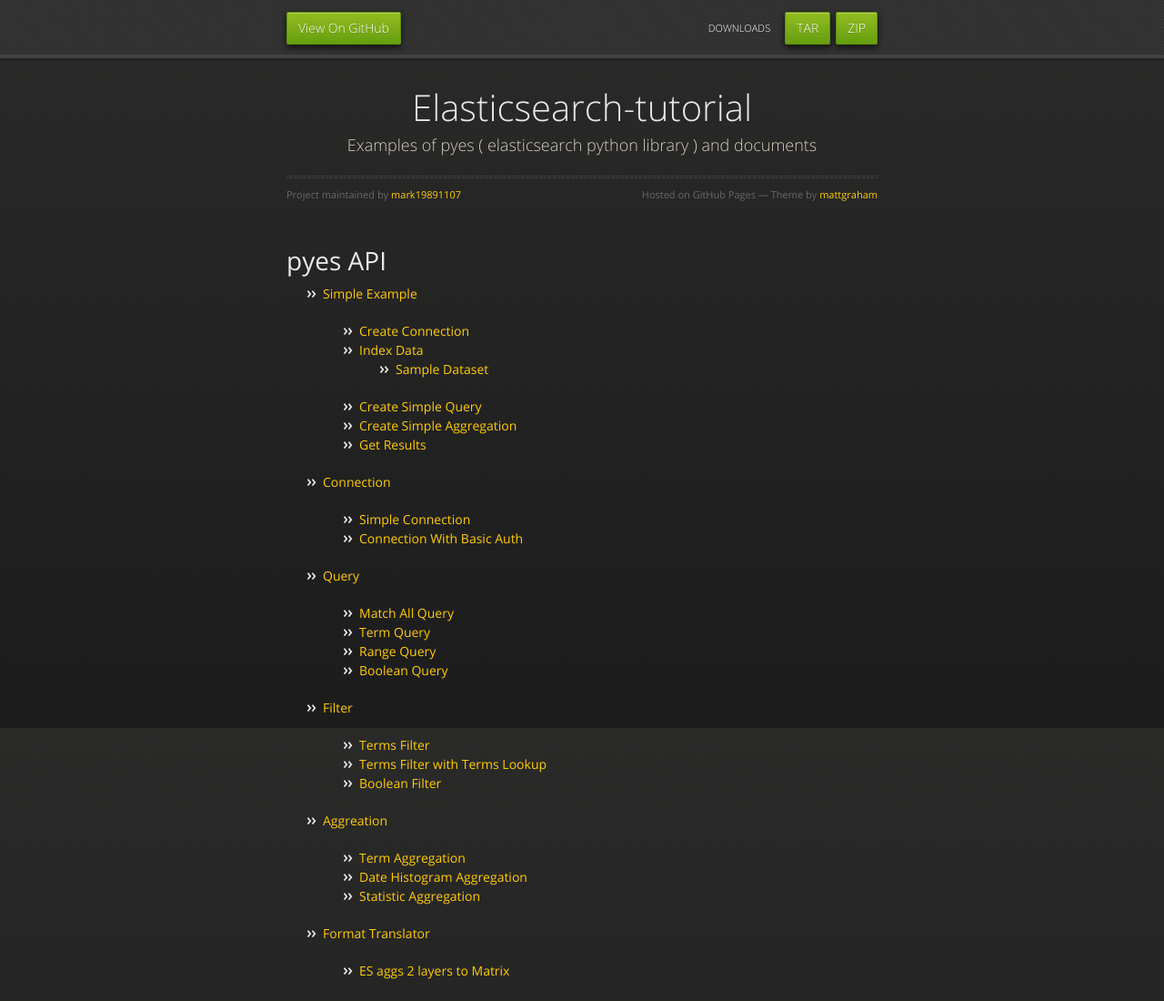
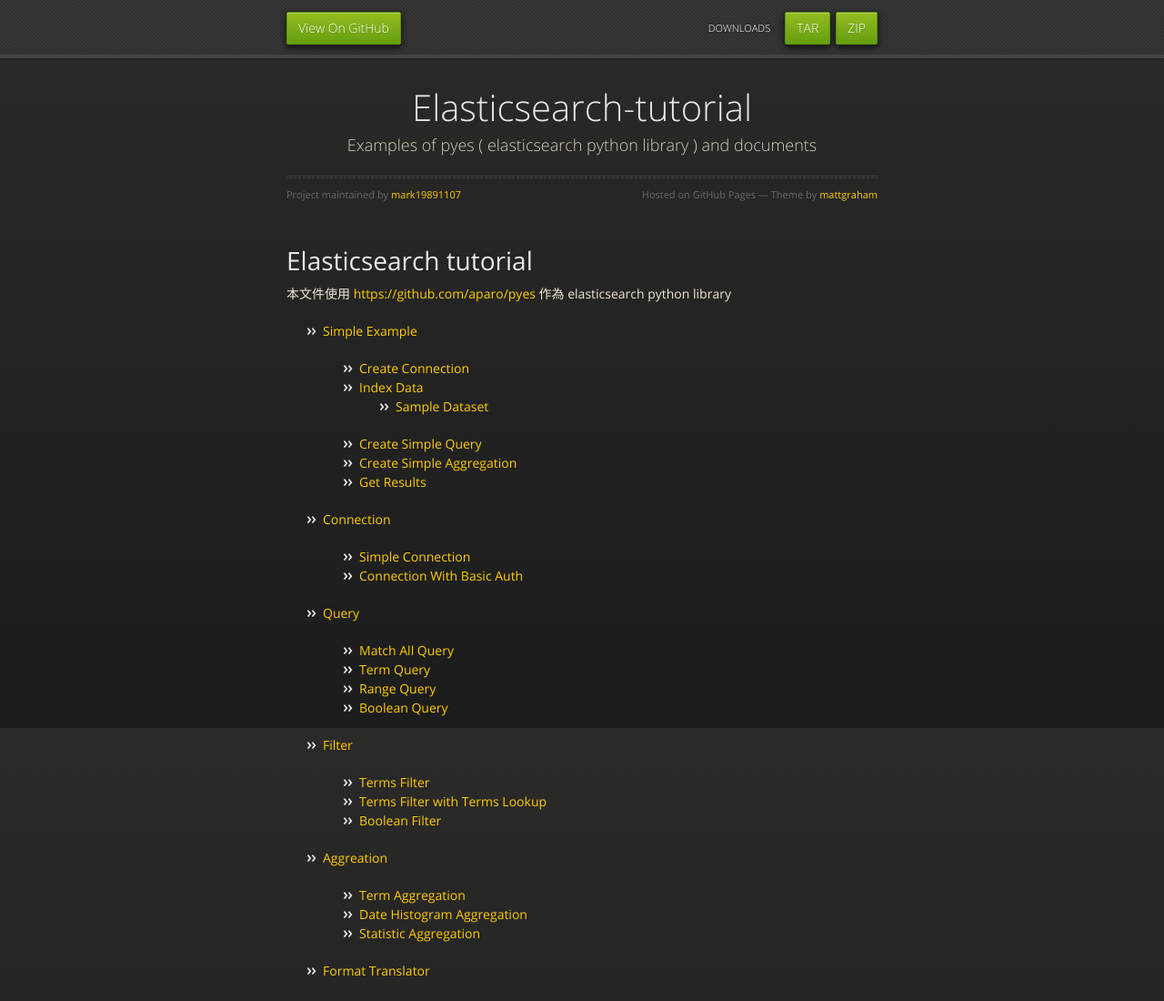
Before and after one commit to mark19891107/elasticsearch-tutorial, a plain HTML site: page index.html in a window 1280 px wide. Shown: the top 1100 px of the page at 91% size. Drawn offline with nearby package versions, Linux system fonts and the light colour scheme.

Commit message:
Create gh-pages branch via GitHub

```diff
--- a/index.html
+++ b/index.html
@@ -39,7 +39,9 @@
         </div>
 
         <h1>
-<a name="pyes-api" class="anchor" href="#pyes-api"><span class="octicon octicon-link"></span></a>pyes API</h1>
+<a name="elasticsearch-tutorial" class="anchor" href="#elasticsearch-tutorial"><span class="octicon octicon-link"></span></a>Elasticsearch tutorial</h1>
+
+<p>本文件使用 <a href="https://github.com/aparo/pyes">https://github.com/aparo/pyes</a> 作為 elasticsearch python library</p>
 
 <ul>
 <li>
```
Also changed, not shown: params.json (+1 -1 lines).
